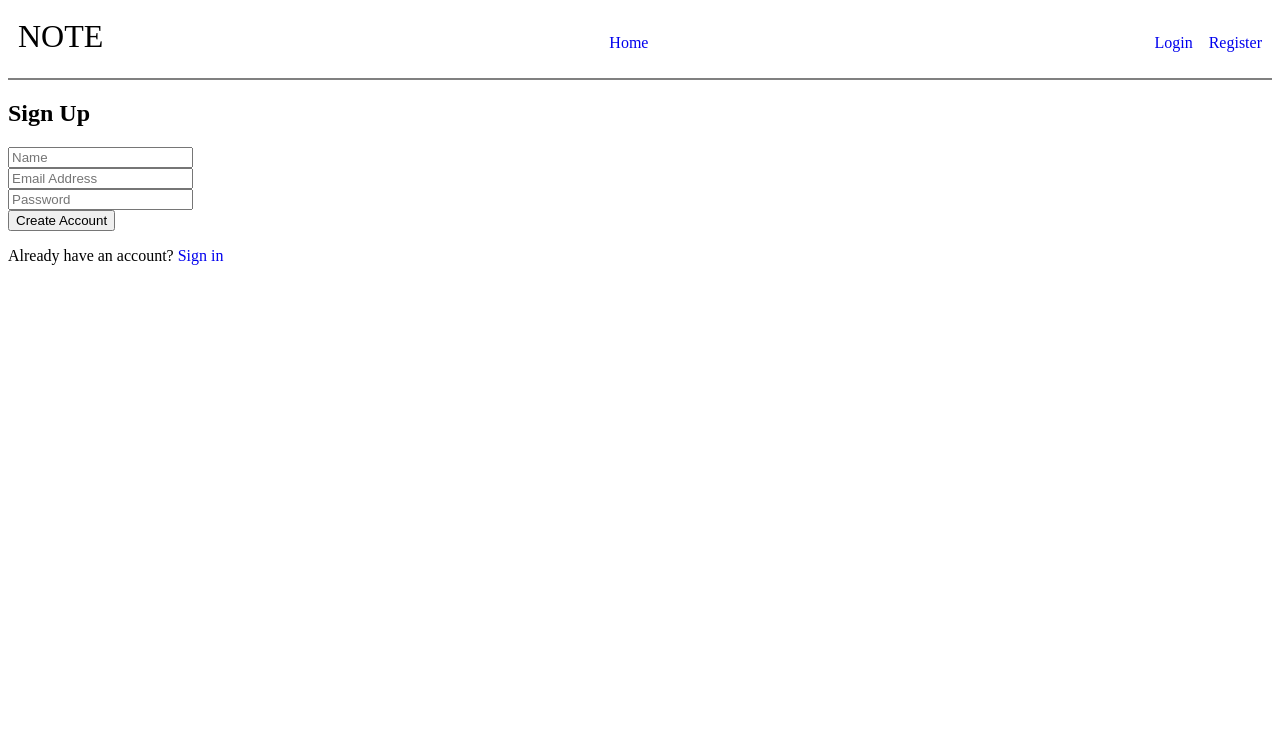
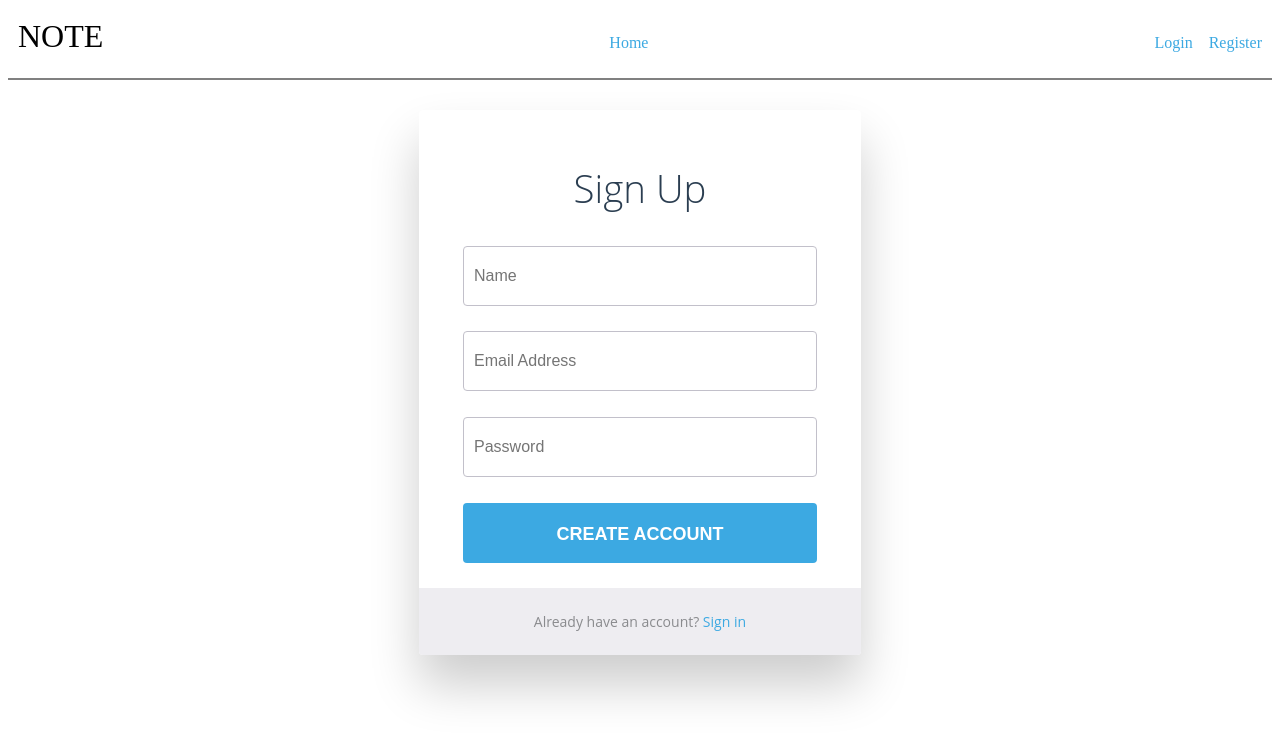
Before and after one commit to ignferry/Note-Taking-App-PHP, a PHP site: page /register in a window 1280 px wide. Shown: the top 740 px of the page. Run offline with PHP 8.4, Linux system fonts and the light colour scheme.

Commit message:
login & register (css file)

```diff
--- a/App/public/css/style.css
+++ b/App/public/css/style.css
@@ -24,3 +24,165 @@
 a {
     text-decoration: none;
 }
+
+h2 {
+    font-weight: 300;
+    text-align: center;
+}
+
+p {
+    position: relative;
+}
+
+a,
+a:link,
+a:visited,
+a:active {
+    color: #3ca9e2;
+    -webkit-transition: all 0.2s ease;
+    transition: all 0.2s ease;
+}
+a:focus, a:hover,
+a:link:focus,
+a:link:hover,
+a:visited:focus,
+a:visited:hover,
+a:active:focus,
+a:active:hover {
+    color: #329dd5;
+    -webkit-transition: all 0.2s ease;
+    transition: all 0.2s ease;
+}
+
+.login-page {
+    font-size: 1.6rem;
+    font-family: "Open Sans", sans-serif;
+    color: #2b3e51;
+    background-color: #fff;
+    width: 35%;
+    margin: 30px auto;
+    text-align: center;
+    padding: 20px 0 0 0;
+    border-radius: 4px;
+    box-shadow: 0px 30px 50px 0px rgba(0, 0, 0, 0.2);
+}
+
+.login-form {
+    padding: 0 60px;
+}
+
+input {
+    display: block;
+    box-sizing: border-box;
+    width: 80%;
+    outline: none;
+    height: 60px;
+    line-height: 60px;
+    border-radius: 4px;
+}
+
+input[type="email"],
+input[type="password"] {
+    width: 80%;
+    padding: 0 0 0 10px;
+    margin: 0;
+    color: #8a8b8e;
+    border: 1px solid #c2c0ca;
+    font-style: normal;
+    font-size: 16px;
+    -webkit-appearance: none;
+        -moz-appearance: none;
+            appearance: none;
+    position: relative;
+    display: inline-block;
+    background: none;
+}
+input[type="email"]:focus,
+input[type="password"]:focus {
+    border-color: #3ca9e2;
+}
+input[type="email"]:focus:invalid,
+input[type="password"]:focus:invalid {
+    color: #cc1e2b;
+    border-color: #cc1e2b;
+}
+
+input[type="submit"] {
+    border: none;
+    display: block;
+    background-color: #3ca9e2;
+    color: #fff;
+    font-weight: bold;
+    text-transform: uppercase;
+    cursor: pointer;
+    -webkit-transition: all 0.2s ease;
+    transition: all 0.2s ease;
+    font-size: 18px;
+    position: relative;
+    display: inline-block;
+    cursor: pointer;
+    text-align: center;
+}
+input[type="submit"]:hover {
+    background-color: #329dd5;
+    -webkit-transition: all 0.2s ease;
+    transition: all 0.2s ease;
+}
+
+.create-account {
+    background-color: #eeedf1;
+    color: #8a8b8e;
+    font-size: 14px;
+    width: 100%;
+    padding: 10px 0;
+    border-radius: 0 0 4px 4px;
+}
+
+.registration-page {
+    font-size: 1.6rem;
+    font-family: "Open Sans", sans-serif;
+    color: #2b3e51;
+    background-color: #fff;
+    width: 35%;
+    margin: 30px auto;
+    text-align: center;
+    padding: 20px 0 0 0;
+    border-radius: 4px;
+    box-shadow: 0px 30px 50px 0px rgba(0, 0, 0, 0.2);
+}
+
+.registration-form {
+    padding: 0 60px;
+}
+
+input[type="name"] {
+    width: 80%;
+    padding: 0 0 0 10px;
+    margin: 0;
+    color: #8a8b8e;
+    border: 1px solid #c2c0ca;
+    font-style: normal;
+    font-size: 16px;
+    -webkit-appearance: none;
+        -moz-appearance: none;
+            appearance: none;
+    position: relative;
+    display: inline-block;
+    background: none;
+}
+input[type="name"]:focus {
+    border-color: #3ca9e2;
+}
+input[type="name"]:focus:invalid {
+    color: #cc1e2b;
+    border-color: #cc1e2b;
+}
+
+.sign-in {
+    background-color: #eeedf1;
+    color: #8a8b8e;
+    font-size: 14px;
+    width: 100%;
+    padding: 10px 0;
+    border-radius: 0 0 4px 4px;
+}
--- a/App/views/auth/register.php
+++ b/App/views/auth/register.php
@@ -1,20 +1,20 @@
 <?php require_once "views/components/header.php"?>
 <div class="registration-page">
-    <form action="/register" method="post">
+    <form id="registration-form" action="/register" method="post">
         <h2>Sign Up</h2>
         <div class="content">
             <div class="input-field">
-                <input type="name" id="name" name="name" placeholder="Name" required>
+                <p><input type="name" id="name" name="name" placeholder="Name" required></p>
             </div>
             <div class="input-field">
-                <input type="email" id="email" name="email" placeholder="Email Address" required>
+                <p><input type="email" id="email" name="email" placeholder="Email Address" required></p>
             </div>
             <div class="input-field">
-                <input type="password" id="password" name="password" placeholder="Password" required>
+                <p><input type="password" id="password" name="password" placeholder="Password" required></p>
             </div>
-        </div>
-        <div class="action">
-            <button type="submit">Create Account</button>
+            <div class="input-field">
+                <p><input type="submit" id="register" value="Create Account"></p>
+            </div>
         </div>
         <div class="sign-in">
             <p>Already have an account? <a href="/login">Sign in</a><p>
--- a/App/views/components/header.php
+++ b/App/views/components/header.php
@@ -34,3 +34,4 @@
             </ul>
         </div>
     </nav>
+</body>
```
Also changed, not shown: App/views/auth/login.php (+6 -6 lines).
